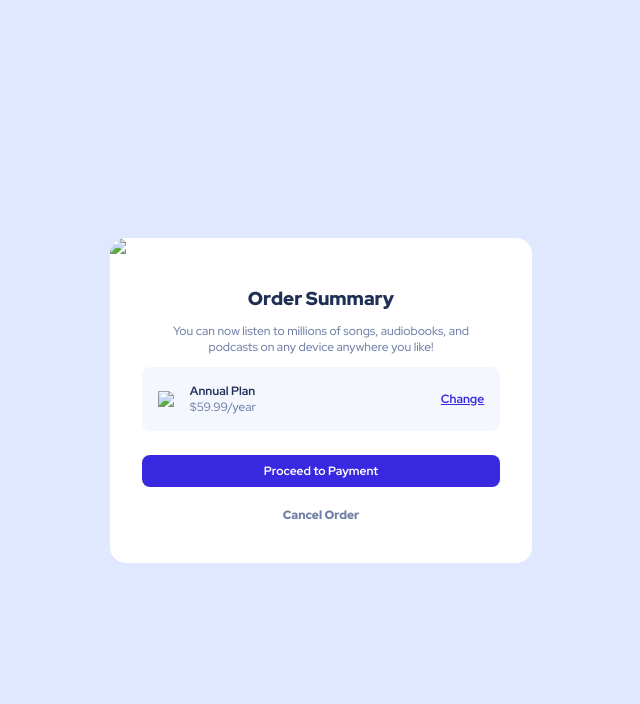
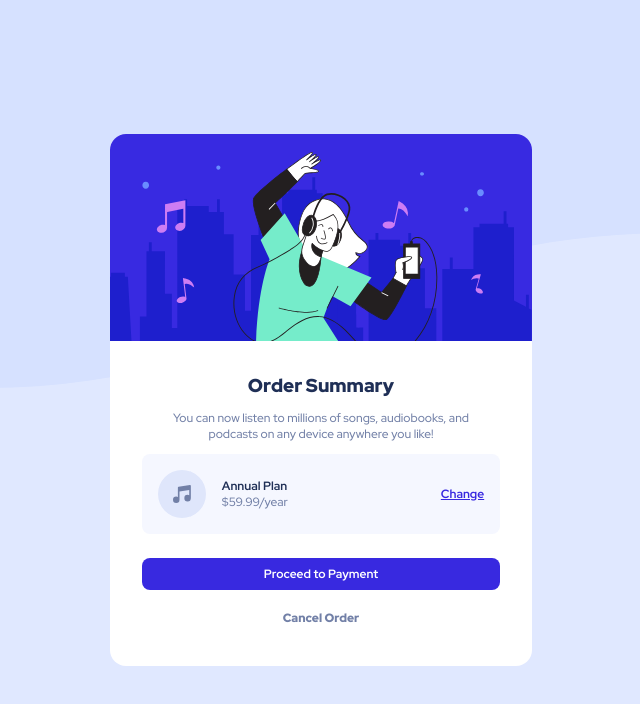
Before and after one commit to GabrielGhimici/order-summary-component-solution, a plain HTML site: page index.html in a window 1280 px wide. Shown: the whole page, without its empty margins (319-959 px from the left). Drawn offline with Linux system fonts and the light colour scheme; the site is published under a folder, as on GitHub Pages, so addresses that start at the root find nothing.

Commit message:
update paths

```diff
--- a/index.html
+++ b/index.html
@@ -23,7 +23,7 @@
   </head>
   <body class="background-pattern">
     <div class="card">
-      <img class="illustration" src="/images/illustration-hero.svg" />
+      <img class="illustration" src="./images/illustration-hero.svg" />
       <div class="info-container">
         <h3 class="title">Order Summary</h3>
         <p class="message">
@@ -31,7 +31,7 @@
           any device anywhere you like!
         </p>
         <div class="plan">
-          <img src="/images/icon-music.svg" />
+          <img src="./images/icon-music.svg" />
           <div class="content">
             <span>Annual Plan</span>
             <span>$59.99/year</span>
--- a/styles.css
+++ b/styles.css
@@ -23,7 +23,7 @@ body {
 }
 
 .background-pattern {
-  background-image: url(/images/pattern-background-desktop.svg);
+  background-image: url(./images/pattern-background-desktop.svg);
   background-repeat: no-repeat;
   background-size: contain;
 }
```
